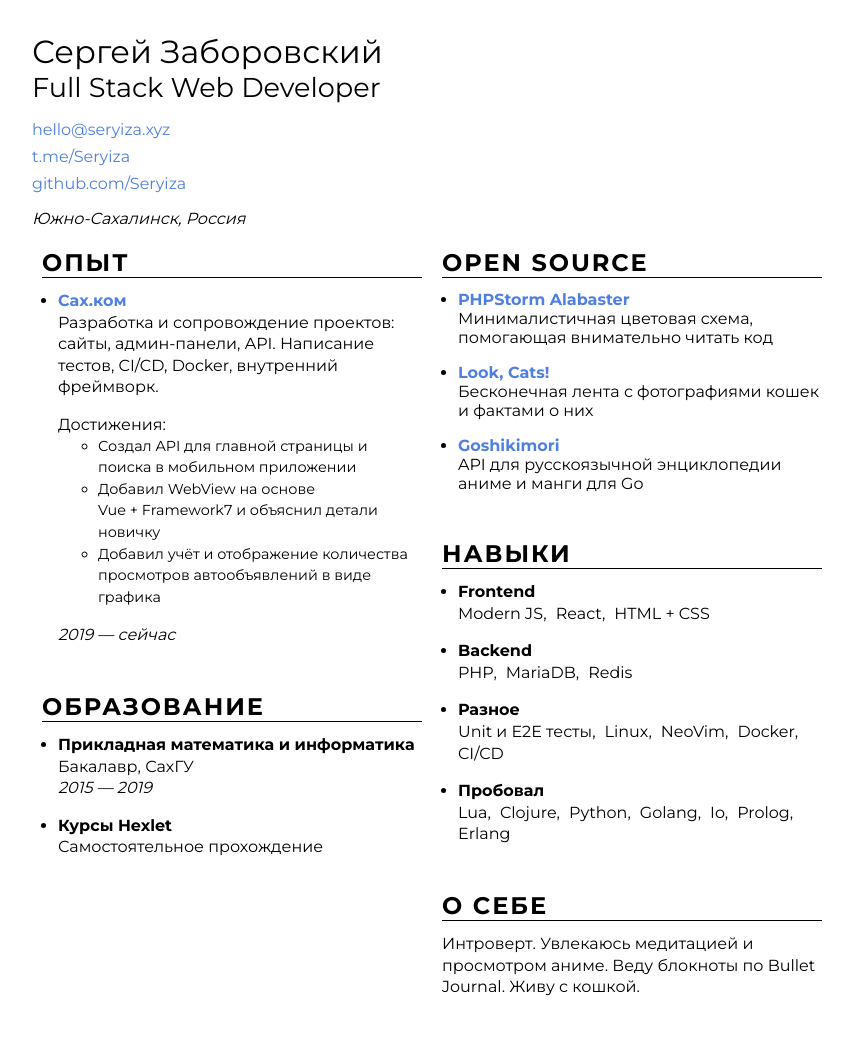
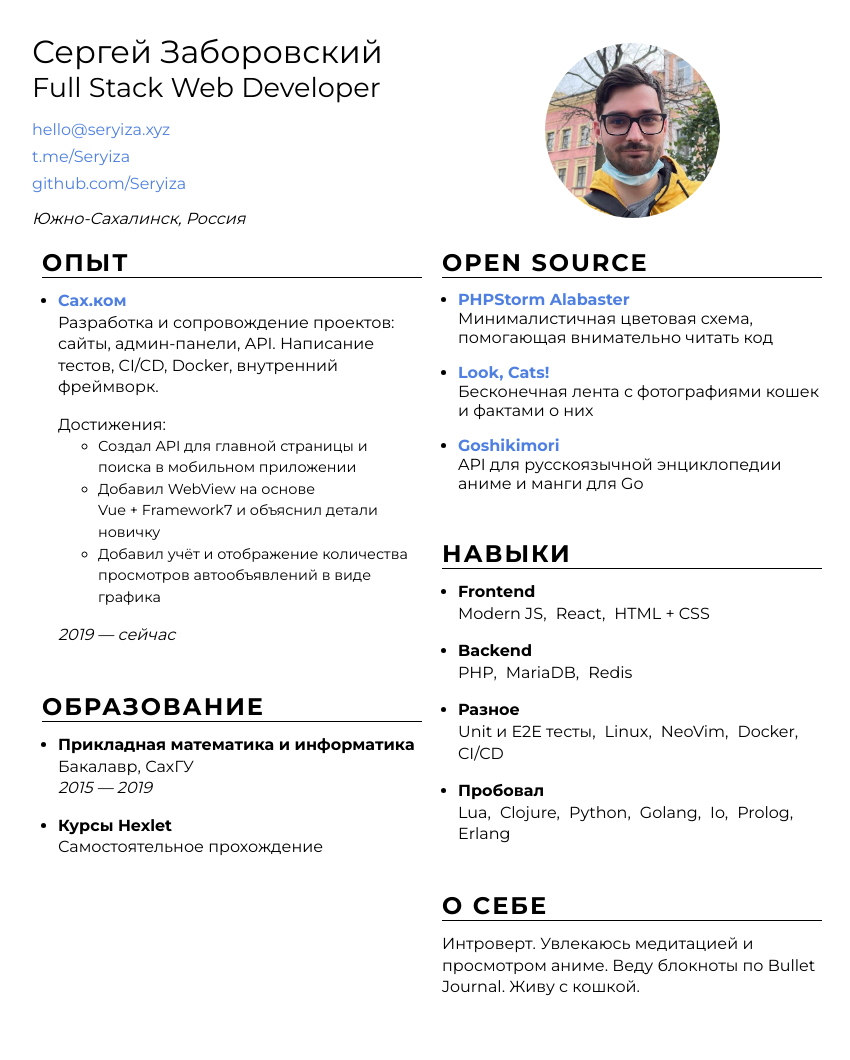
Before and after one commit to Seryiza/seryiza.github.io, a Jekyll site: the page built from resume.html, in a window 1280 px wide. Shown: the whole page, without its empty margins (208-1058 px from the left). Built offline with Jekyll 4.4.1, drawn with Linux system fonts in a browser that asks for light colours.

Commit message:
Добавлена фотография в резюме

```diff
--- a/_sass/resume/header.scss
+++ b/_sass/resume/header.scss
@@ -1,4 +1,28 @@
 .header {
+    display: flex;
+    flex-direction: row;
+
+    @media screen and (max-width: $breakpoint-medium) {
+        flex-direction: column;
+    }
+
+    &__column {
+        flex: 1;
+        order: 20;
+    }
+
+    &__column_with-photo {
+        display: flex;
+        align-items: center;
+        justify-items: center;
+        justify-content: center;
+
+        @media screen and (max-width: $breakpoint-medium) {
+            order: 10;
+            margin-bottom: 20px;
+        }
+    }
+
     &__name {
         font-size: 2em;
 
@@ -40,4 +64,13 @@
     &__location {
         font-style: italic;
     }
+
+    &__photo {
+        max-width: 175px;
+        border-radius: 50%;
+
+        @media screen and (max-width: $breakpoint-medium) {
+            width: 40%;
+        }
+    }
 }
--- a/_sass/resume/resume.scss
+++ b/_sass/resume/resume.scss
@@ -9,7 +9,7 @@
         padding-top: 20px;
         display: flex;
 
-        @media screen and (max-width: 640px) {
+        @media screen and (max-width: $breakpoint-medium) {
             flex-wrap: wrap;
         }
     }
@@ -18,7 +18,7 @@
         flex: 0 1 50%;
         padding: 0 10px;
 
-        @media screen and (max-width: 640px) {
+        @media screen and (max-width: $breakpoint-medium) {
             flex: 0 1 100%;
         }
     }
--- a/_sass/vars.scss
+++ b/_sass/vars.scss
@@ -2,3 +2,4 @@ $link-color: #4f80e1;
 $link-hover-color: #ff5349;
 
 $breakpoint-small: 425px;
+$breakpoint-medium: 640px;
--- a/resume.html
+++ b/resume.html
@@ -4,6 +4,7 @@ layout: resume-base
 
 <div class="resume">
     <div class="header">
+        <div class="header__column header__common-info">
             <div class="header__name">
                 Сергей Заборовский
             </div>
@@ -32,6 +33,11 @@ layout: resume-base
 
             <div class="header__location">
                 Южно-Сахалинск, Россия
+            </div>
+        </div>
+
+        <div class="header__column header__column_with-photo">
+            <img class="header__photo" src="assets/images/resume-photo.jpg" alt="My resume photo">
         </div>
     </div>
 
```
Also changed, not shown: assets/images/resume-photo.jpg (added). Lines whose indentation alone changed are shown as unchanged.
